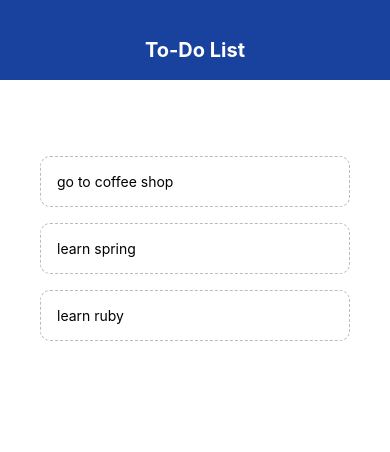
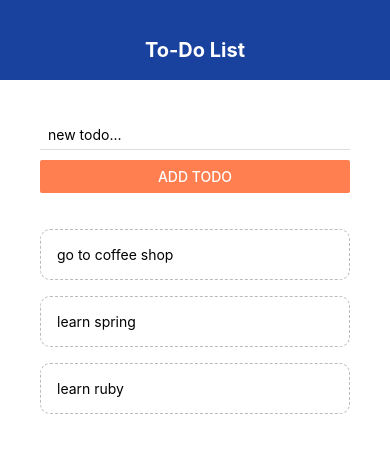
Before and after one commit to ChrisNosowsky/todo-list-react-native, a React Native app: screen / in a window 390 px wide. Shown: the top 452 px of the page. Built offline with nearby package versions, Linux system fonts and the light colour scheme.

Commit message:
allow adding todos

```diff
--- a/App.js
+++ b/App.js
@@ -2,6 +2,7 @@ import React, {useState} from 'react';
 import { StyleSheet, Text, View, FlatList } from 'react-native';
 import Header from './components/header';
 import TodoItem from './components/todoitem';
+import AddTodo from './components/addTodo';
 
 export default function App() {
   const [todos, setTodos] = useState([
@@ -16,11 +17,20 @@ export default function App() {
     })
   }
 
+  const submitHandler = (text) => {
+    setTodos((prevTodos) => {
+      return [
+        {text: text, key: Math.random().toString()},
+        ...prevTodos
+      ]
+    })
+  }
+
   return (
     <View style={styles.container}>
       <Header></Header>
       <View style={styles.content}>
-        {/* Form */}
+        <AddTodo submitHandler={submitHandler}></AddTodo>
         <View style={styles.list}>
           <FlatList
             data={todos}
--- a/components/addTodo.js
+++ b/components/addTodo.js
@@ -0,0 +1,32 @@
+import React, {useState} from 'react'
+import {StyleSheet, Text, TextInput, Button, View} from 'react-native'
+
+export default function AddTodo({submitHandler}) {
+    const [text, setText] = useState('')
+
+    const changeHandler = (val) => {
+        setText(val);
+    }
+
+    return (
+        <View>
+            <TextInput
+            style={styles.input}
+            placeholder="new todo..."
+            onChangeText={changeHandler}
+            />
+            <Button onPress={() => submitHandler(text)} title="Add Todo" color='coral' />
+        </View>
+    )
+}
+
+
+const styles = StyleSheet.create({
+    input: {
+        marginBottom: 10,
+        paddingHorizontal: 8,
+        paddingVertical: 6,
+        borderBottomWidth: 1,
+        borderBottomColor: '#ddd'
+    }
+})
```
